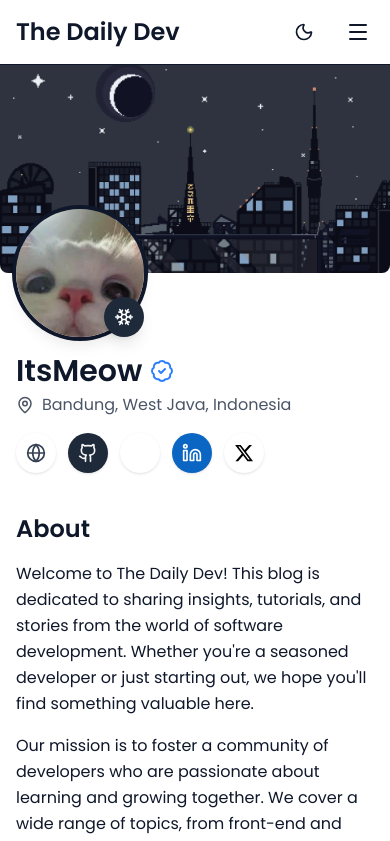
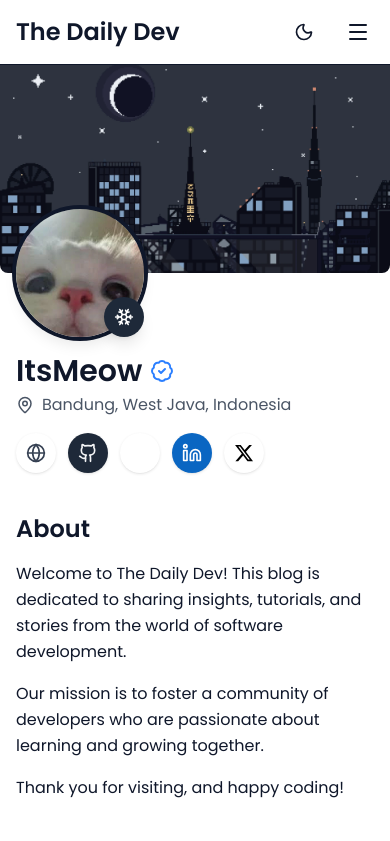
Before and after one commit to azrilpramudia/my-personal-blog, a React (Vite) app: page /about in a window 390 px wide. Shown: the top 841 px of the page. Built offline with nearby package versions, Linux system fonts and the light colour scheme.

Commit message:
feat: add animate in mobile mode

```diff
--- a/src/index.css
+++ b/src/index.css
@@ -1,8 +1,8 @@
 @import url('https://fonts.googleapis.com/css2?family=Poppins:ital,wght@0,100;0,200;0,300;0,400;0,500;0,600;0,700;0,800;0,900;1,100;1,200;1,300;1,400;1,500;1,600;1,700;1,800;1,900&display=swap');
-@import "tailwindcss";
+@import 'tailwindcss';
 
 @theme {
-  --font-poppins: "Poppins", sans-serif;
+  --font-poppins: 'Poppins', sans-serif;
 
   /* NAVBAR Light theme */
   --nav-bg: #ffffff;
@@ -95,6 +95,7 @@
   /* CLOSE ANIMATION */
   .dropdown-close {
     animation: dropdownClose 0.25s ease-in forwards;
+    -webkit-animation: dropdownClose 0.25s ease-in forwards;
   }
 
   @keyframes dropdownClose {
@@ -122,19 +123,44 @@
   }
 
   @keyframes rotateOpen {
-    0%   { transform: rotate(0deg); }
-    100% { transform: rotate(90deg); }
+    0% {
+      transform: rotate(0deg);
+    }
+    100% {
+      transform: rotate(90deg);
+    }
   }
 
   @keyframes rotateClose {
-    0%   { transform: rotate(90deg); }
-    100% { transform: rotate(0deg); }
+    0% {
+      transform: rotate(90deg);
+    }
+    100% {
+      transform: rotate(0deg);
+    }
   }
+}
+
+@keyframes pop {
+  0% {
+    transform: scale(0.6);
+    opacity: 0;
+  }
+  100% {
+    transform: scale(1);
+    opacity: 1;
+  }
+}
+
+.animate-pop {
+  animation: pop 0.25s ease-out forwards;
 }
 
 /* Global website background */
 body {
   background-color: var(--page-bg-current);
   color: var(--page-text-current);
-  transition: background-color 0.3s ease, color 0.3s ease;
+  transition:
+    background-color 0.3s ease,
+    color 0.3s ease;
 }
--- a/src/pages/About.jsx
+++ b/src/pages/About.jsx
@@ -1,9 +1,12 @@
+import { useState } from 'react';
 import { MapPin, BadgeCheck, Snowflake } from 'lucide-react';
 import coverImg from '../assets/background.webp';
 import profileImg from '../assets/profile.webp';
 import SocialIcons from '../components/SocialIcons';
 
 const About = () => {
+  const [showBubble, setShowBubble] = useState(false); // mobile toggle
+
   return (
     <div className="font-poppins min-h-screen">
       {/* --- COVER --- */}
@@ -19,10 +22,18 @@ const About = () => {
 
       {/* --- PROFILE HEADER SECTION --- */}
       <div className="relative mx-auto max-w-5xl px-4">
-        <div className="group absolute -top-16 md:-top-20">
+        {/* Profile group wrapper */}
+        <div
+          className="group absolute -top-16 md:-top-20"
+          onClick={() => setShowBubble((prev) => !prev)} // mobile toggle
+          onMouseEnter={() => setShowBubble(true)} // desktop hover
+          onMouseLeave={() => setShowBubble(false)} // desktop hover out
+        >
           {/* Speech Bubble */}
           <div className="absolute -top-5 left-22 z-20">
-            <div className="relative inline-block scale-90 rounded-full bg-gray-800 px-4 py-1 text-sm whitespace-nowrap text-white opacity-0 shadow-lg transition-all duration-300 group-hover:scale-100 group-hover:opacity-100">
+            <div
+              className={`relative inline-block scale-90 rounded-full bg-gray-800 px-4 py-1 text-sm whitespace-nowrap text-white shadow-lg transition-all duration-300 ${showBubble ? 'scale-100 opacity-100' : 'scale-90 opacity-0'} group-hover:scale-100 group-hover:opacity-100`}
+            >
               Just a code dude
               <span className="absolute -bottom-2 left-5 h-0 w-0 border-t-8 border-r-8 border-l-8 border-t-gray-800 border-r-transparent border-l-transparent"></span>
             </div>
@@ -37,11 +48,11 @@ const About = () => {
               className="h-full w-full rounded-full object-cover shadow-lg ring-4"
             />
 
-            {/* Badge Icon (bottom-right) */}
-            <div className="absolute right-0 bottom-0 flex h-10 w-10 cursor-pointer items-center justify-center rounded-full bg-gray-800 shadow-lg transition-all duration-300 group-hover:bg-blue-600 hover:scale-110">
+            {/* Badge Icon */}
+            <div className="absolute right-0 bottom-0 flex h-10 w-10 cursor-pointer items-center justify-center rounded-full bg-gray-800 shadow-lg transition-all duration-300 group-hover:bg-blue-600 hover:scale-110 active:scale-110">
               <Snowflake
                 size={20}
-                className="text-white transition-transform duration-300 group-hover:rotate-180"
+                className="text-white transition-transform duration-300 group-hover:rotate-180 group-active:rotate-180"
               />
             </div>
           </div>
@@ -51,8 +62,7 @@ const About = () => {
         <div className="flex flex-col justify-between pt-20 md:flex-row md:items-center md:pt-24">
           <div>
             <h1 className="flex items-center gap-2 text-3xl font-semibold">
-              ItsMeow
-              <BadgeCheck size={24} className="text-blue-500" />
+              ItsMeow <BadgeCheck size={24} className="text-blue-500" />
             </h1>
 
             <p className="mt-1 flex items-center gap-2 text-gray-600 dark:text-gray-500">
@@ -71,15 +81,12 @@ const About = () => {
 
         <p className="mt-4 leading-relaxed">
           Welcome to The Daily Dev! This blog is dedicated to sharing insights,
-          tutorials, and stories from the world of software development. Whether
-          you're a seasoned developer or just starting out, we hope you'll find
-          something valuable here.
+          tutorials, and stories from the world of software development.
         </p>
 
         <p className="mt-4 leading-relaxed">
           Our mission is to foster a community of developers who are passionate
-          about learning and growing together. We cover a wide range of topics,
-          from front-end and back-end development to DevOps and best practices.
+          about learning and growing together.
         </p>
 
         <p className="mt-4 leading-relaxed">
```
